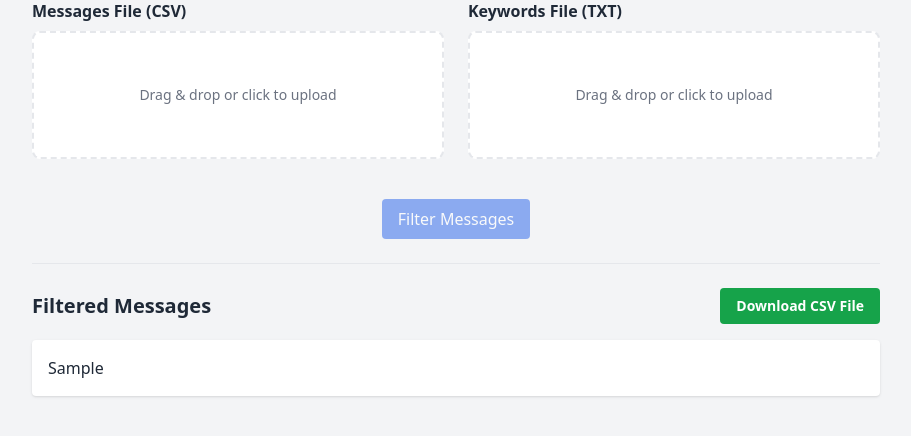
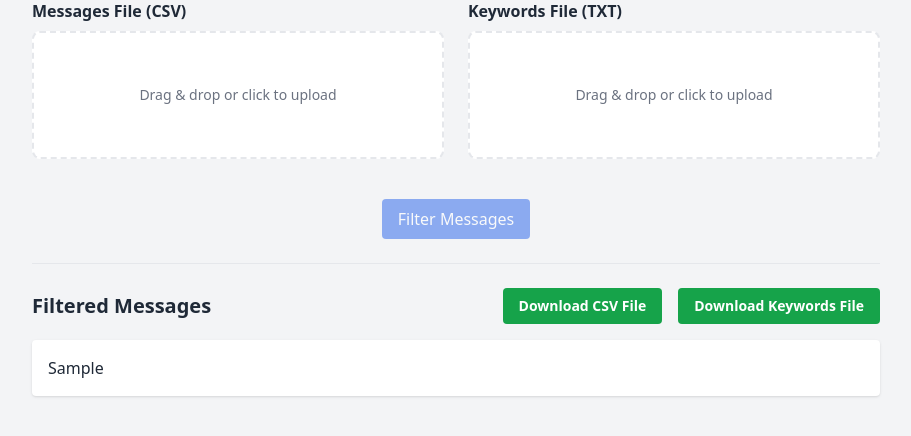
Before and after one commit to mario-ruoff/telegram-message-reader, a Flask app: template templates/index.html in a window 1280 px wide. Shown: the part 81-517 px from the top of the page, without its empty margins (184-1095 px from the left). Run offline with Flask 3, Linux system fonts and the light colour scheme; the template is opened without the code that fills it: most values are stand-ins (such as "Sample title", 1, 10 or a date in 2020); some libraries are stand-ins or nearby versions.

Commit message:
Add keyword analysis to site

```diff
--- a/app.py
+++ b/app.py
@@ -6,11 +6,13 @@ app = Flask(__name__)
 app.secret_key = os.environ.get("FLASK_SECRET_KEY", "dev-secret")
 
 FILTERED_CSV = "/tmp/messages_filtered.csv"
+KEYWORDS_ANALYSIS_CSV = "/tmp/keyword_analysis.csv"
 
 @app.route('/', methods=['GET', 'POST'])
 def index():
     table_html = None
-    download_link = None
+    download_link_filtered = None
+    download_link_keywords = None
 
     if request.method == 'POST':
         if 'messages_file' not in request.files or 'keywords_file' not in request.files:
@@ -35,24 +37,38 @@ def index():
             pattern = '|'.join(keywords)
             filtered_df = df[df['message'].str.contains(pattern, case=False, na=False)]
 
+            # Analyze Keyword Frequency
+            keyword_counts = {keyword: df['message'].str.contains(keyword, case=False, na=False).sum() for keyword in keywords}
+            keyword_counts_df = pd.DataFrame(list(keyword_counts.items()), columns=['Keyword', 'Occurrences'])
+            keyword_counts_df.to_csv(KEYWORDS_ANALYSIS_CSV, index=False)
+            download_link_keywords = url_for('download_keywords')
+
             # Save the filtered DataFrame to a CSV file on disk
             filtered_df.to_csv(FILTERED_CSV, index=False)
 
             # Convert DataFrame to HTML table with Bootstrap styling
             table_html = filtered_df.to_html(classes='table table-striped', index=False, border=0)
-            download_link = url_for('download')
+            download_link_filtered = url_for('download_filtered')
         except Exception as e:
             flash("Error processing files: " + str(e))
 
-    return render_template('index.html', table_html=table_html, download_link=download_link)
+    return render_template('index.html', table_html=table_html, download_link_filtered=download_link_filtered, download_link_keywords=download_link_keywords)
 
-@app.route('/download')
-def download():
+@app.route('/download_filtered')
+def download_filtered():
     if os.path.exists(FILTERED_CSV):
         return send_file(FILTERED_CSV, as_attachment=True)
     else:
         flash("Filtered file not found.")
         return redirect(url_for('index'))
 
+@app.route('/download_keywords')
+def download_keywords():
+    if os.path.exists(KEYWORDS_ANALYSIS_CSV):
+        return send_file(KEYWORDS_ANALYSIS_CSV, as_attachment=True)
+    else:
+        flash("Keywords file not found.")
+        return redirect(url_for('index'))
+
 if __name__ == '__main__':
     app.run(debug=True)
--- a/templates/index.html
+++ b/templates/index.html
@@ -55,11 +55,16 @@
     {% if table_html %}
       <hr class="my-6">
       <h3 class="text-xl font-semibold mb-4 flex justify-between items-center">
-        Filtered Messages
-        {% if download_link %}
-          <a href="{{ download_link }}" class="bg-green-600 text-white text-sm px-4 py-2 rounded hover:bg-green-700">
-            Download CSV File
-          </a>
+        <span>Filtered Messages</span> <!-- Text aligned left -->
+        {% if download_link_filtered %}
+          <div class="flex space-x-4"> <!-- This div groups the links to the right -->
+            <a href="{{ download_link_filtered }}" class="bg-green-600 text-white text-sm px-4 py-2 rounded hover:bg-green-700">
+              Download CSV File
+            </a>
+            <a href="{{ download_link_keywords }}" class="bg-green-600 text-white text-sm px-4 py-2 rounded hover:bg-green-700">
+              Download Keywords File
+            </a>
+          </div>
         {% endif %}
       </h3>
       <div class="overflow-x-auto bg-white shadow rounded p-4">
```
